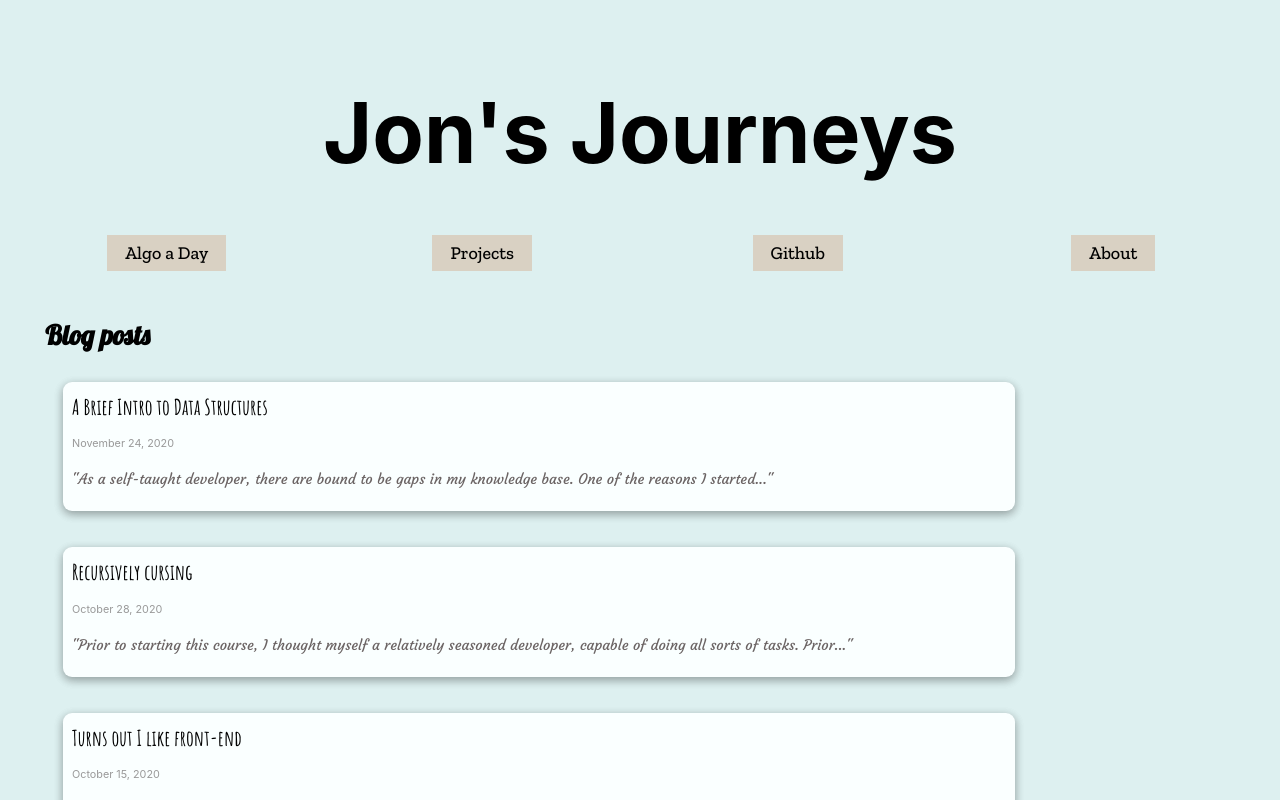
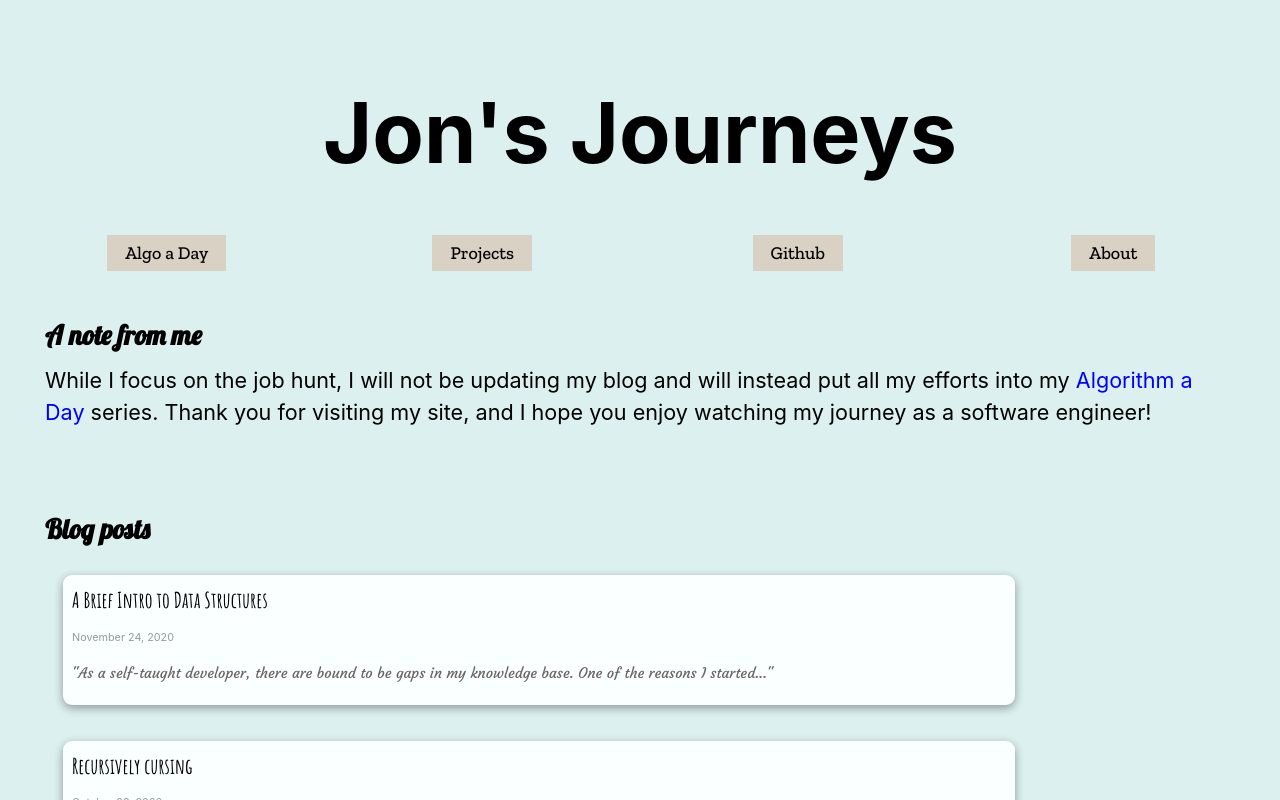
Before and after one commit to jclasley/codingBlog, a Next.js app: page / in a window 1280 px wide. Shown: the top 800 px of the page. Built offline with nearby package versions, Linux system fonts and the light colour scheme.

Commit message:
Added a note about checking the algo a day

```diff
--- a/pages/index.js
+++ b/pages/index.js
@@ -50,6 +50,12 @@ export default function Home({ allPostsData }) {
          }
        ]} />
 
+      <section className={`flexContainer ${utilStyles.headingMd} ${utilStyles.padding1px}`}>
+       <h2 className={utilStyles.headingLg}>A note from me</h2>
+       <div>
+         While I focus on the job hunt, I will not be updating my blog and will instead put all my efforts into my <a href='/algo' style={{color: 'blue'}}>Algorithm a Day</a> series. Thank you for visiting my site, and I hope you enjoy watching my journey as a software engineer!
+       </div>
+      </section>
       <section className={`flexContainer ${utilStyles.headingMd} ${utilStyles.padding1px}`}>
         <h2 className={utilStyles.headingLg}>Blog posts</h2>
         <div className={utilStyles.cardHolder}>
```
